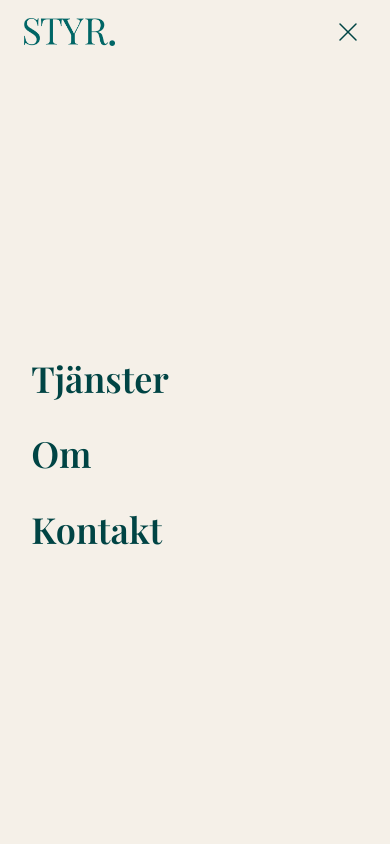
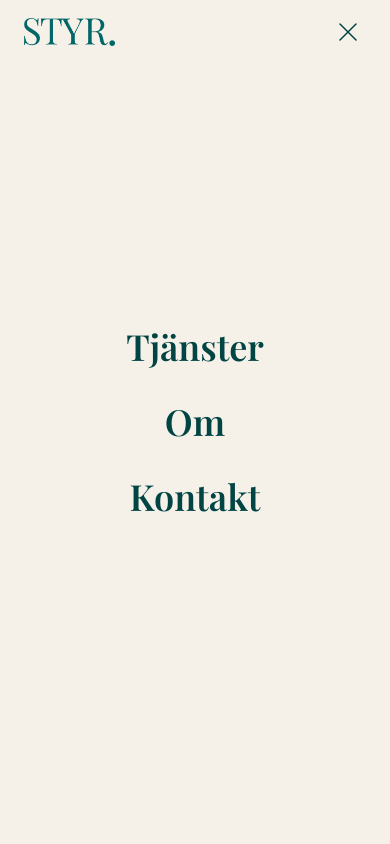
Before and after one commit to wilmadeleryd/styr-website, a React (Vite) app: page / in a window 390 px wide. Both pictures are taken after a click on the button "Öppna meny". Shown: the top 844 px of the page. Built offline with nearby package versions, Linux system fonts and the light colour scheme.

Commit message:
Center mobile menu links both vertically and horizontally on screen

```diff
--- a/src/components/Navbar.jsx
+++ b/src/components/Navbar.jsx
@@ -202,8 +202,8 @@
           </button>
         </div>
 
-        {/* Links — vertically centered */}
-        <div style={{ flex: 1, display: 'flex', flexDirection: 'column', justifyContent: 'center', paddingLeft: '8%', gap: '32px' }}>
+        {/* Links — centered on full screen */}
+        <div style={{ position: 'absolute', top: '50%', left: '50%', transform: 'translate(-50%, -50%)', display: 'flex', flexDirection: 'column', alignItems: 'center', gap: '32px' }}>
           <a href="/#tjanster" onClick={scrollToTjanster} style={mobileLinkStyle}>
             Tjänster
           </a>
```
